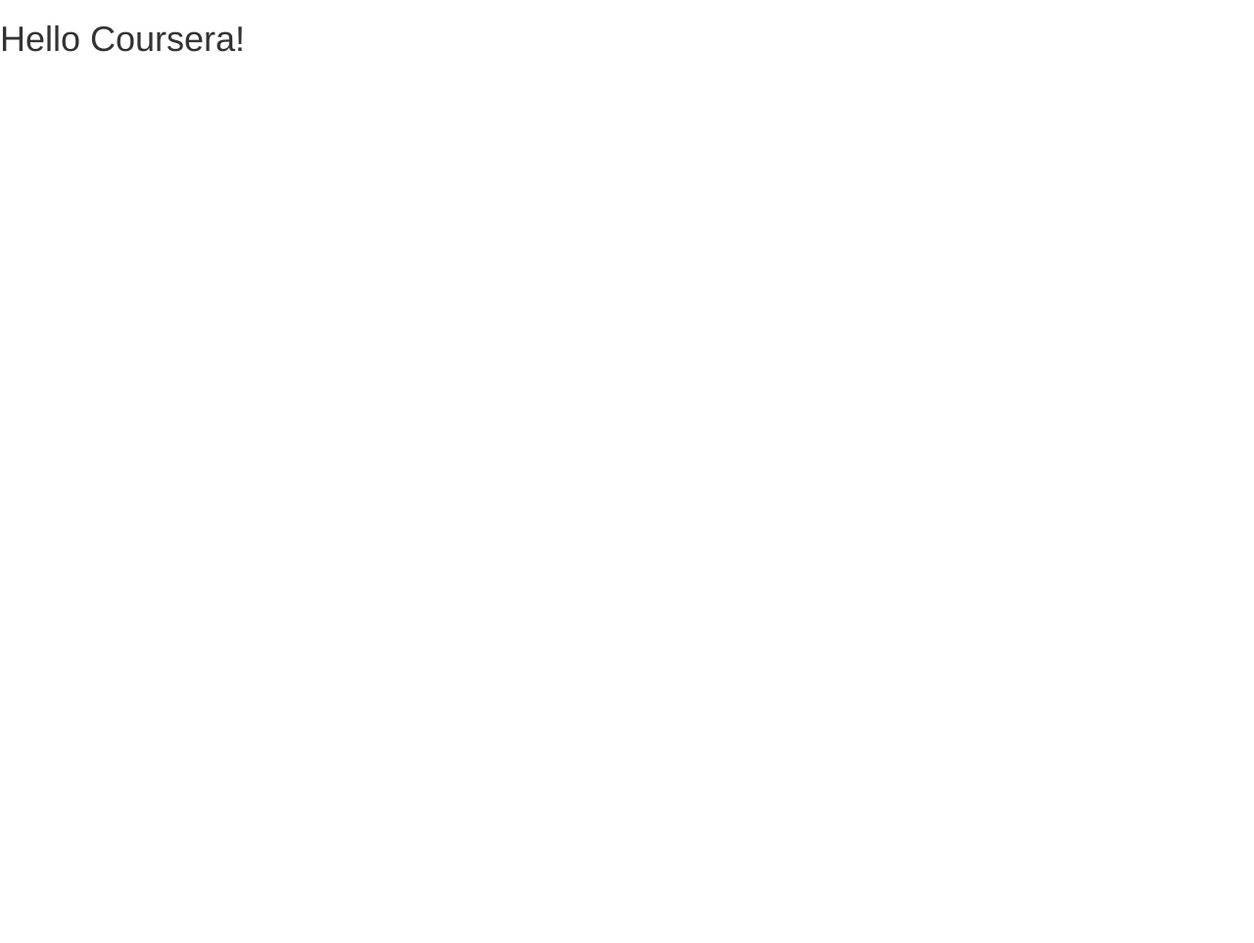
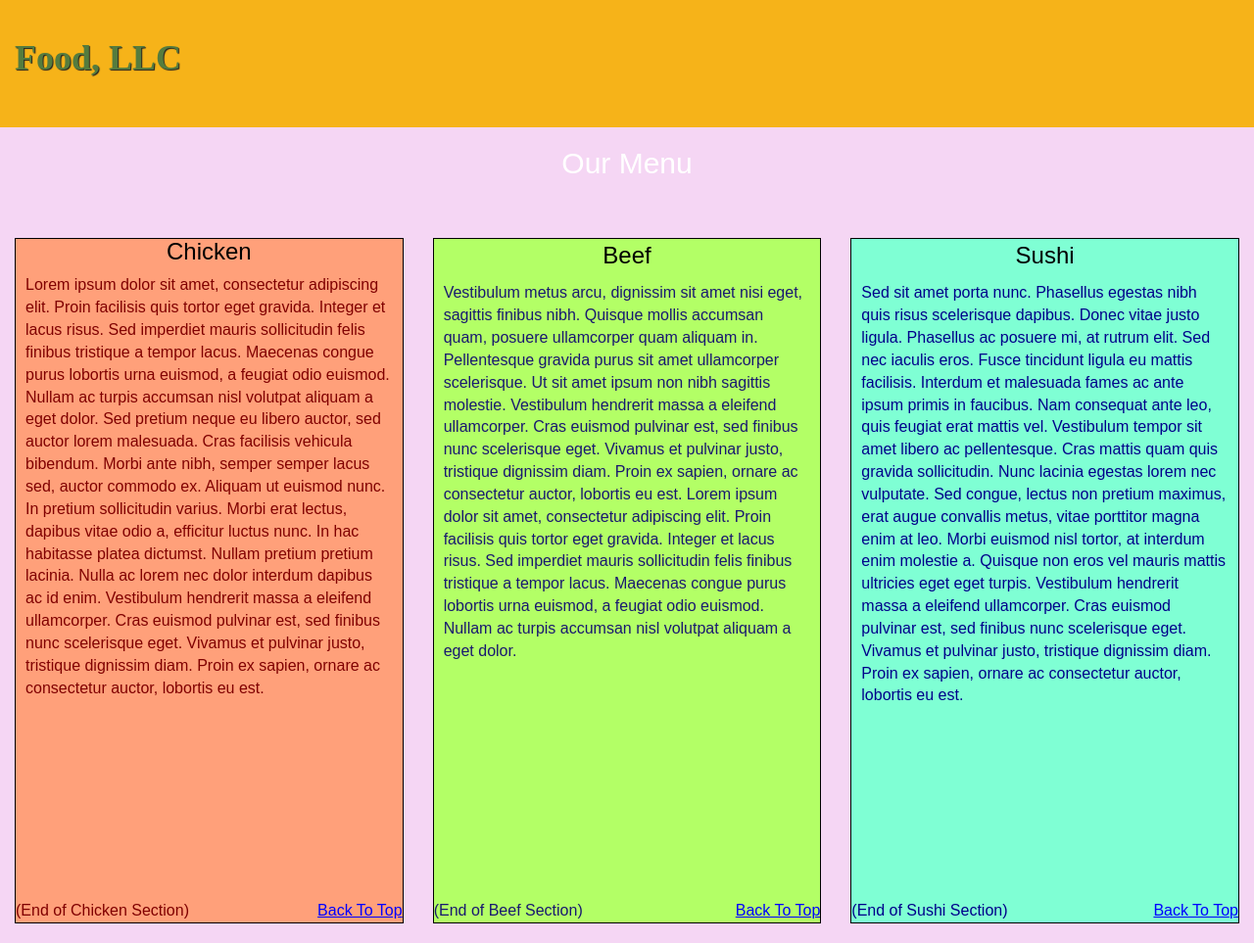
Before and after one commit to ch1pshe1/assignments, a plain HTML site: page module3-solution/index.html in a window 1280 px wide. Shown: the whole page at 98% size. Before the commit the page ends 800 px from the top, so only its background shows below. Drawn offline with Linux system fonts and the light colour scheme.

Commit message:
submission

```diff
--- a/module3-solution/css/styles.css
+++ b/module3-solution/css/styles.css
@@ -0,0 +1,107 @@
+* {
+  box-sizing: border-box;
+}
+body {
+  font-size: 16px;
+  color: #fff;
+  background-color: #f5d6f4;
+  font-family: 'Oxygen', sans-serif;
+}
+
+/** HEADER **/
+#header-nav {
+  background-color: #f6b319;
+  border-radius: 0;
+  border: 0;
+}
+
+.navbar-brand {
+  padding-top: 25px;
+  height: 100px;
+  margin: 15px;
+}
+
+.navbar-brand h1 { /* Brand Name */
+  font-family: 'Lora', serif;
+  color: #557c3e;
+  font-size: 2em;
+  font-weight: bold;
+  text-shadow: 1px 1px 1px #222;
+  margin-top: 0;
+  margin-bottom: 0;
+}
+.navbar-brand a:hover, .navbar-brand a:focus {
+  text-decoration: none;
+}
+
+#nav-list {
+  background-color: #E0FFFF;
+  color: #4B0082;
+  text-align: center;
+  font-size: 1.3em;
+}
+
+#nav-list a:hover {
+  background: #E7E7E7;
+}
+
+.navbar-header button.navbar-toggle, .navbar-header .icon-bar {
+  border: 1px solid #61122f;
+}
+/* END HEADER */
+
+/** BODY **/
+#page-heading {
+  margin-top: 0;
+  margin-bottom: 50px;
+}
+
+.menu-tile {
+  border: 1px solid black;
+  height: 700px;
+  margin-top: 10px;
+  margin-bottom: 20px;
+  overflow: auto;
+  position: relative;
+}
+
+.menu-title {
+  font-size: 1.5em;
+  color: black;
+  text-align: center;
+  margin-top: 0;
+ }
+
+.menu-tile p:nth-child(2) {
+  margin: 10px;
+}
+
+.menu-tile a {
+  color: blue;
+  position: absolute;
+  bottom: 0;
+  right: 0;
+  text-decoration: underline;
+}
+
+#menu-chicken {
+  background-color: #FFA07A;
+  color: #800000;
+}
+
+#menu-beef {
+  background-color: #b3ff66;
+  color: #191970;
+}
+
+#menu-sushi {
+  background-color: #7FFFD4;
+  color: #00008B;
+}
+
+#end-section {
+  position: absolute;
+  bottom: 0;
+  margin: 0;
+}
+/* END BODY */
--- a/module3-solution/index.html
+++ b/module3-solution/index.html
@@ -5,20 +5,75 @@
     <meta http-equiv="X-UA-Compatible" content="IE=edge">
     <meta name="viewport" content="width=device-width, initial-scale=1">
 
-    <!-- HTML5 shim and Respond.js for IE8 support of HTML5 elements and media queries -->
-    <!-- WARNING: Respond.js doesn't work if you view the page via file:// -->
-    <!--[if lt IE 9]>
-      <script src="https://oss.maxcdn.com/html5shiv/3.7.2/html5shiv.min.js"></script>
-      <script src="https://oss.maxcdn.com/respond/1.4.2/respond.min.js"></script>
-    <![endif]-->
-
-    <title>Boostrap Starter Page</title>
+    <title>Assignment Solution for Module 3</title>
     <link rel="stylesheet" href="css/bootstrap.min.css">
     <link rel="stylesheet" href="css/styles.css">
   </head>
 <body>
 
-  <h1>Hello Coursera!</h1>
+   <header>
+    <nav id="header-nav" class="navbar navbar-default">
+      <div class="container-fluid">
+        <div class="navbar-header">
+          <div class="navbar-brand">
+            <a href="index.html"><h1>Food, LLC</h1></a>
+          </div>
+
+          <button type="button" class="navbar-toggle collapsed" data-toggle="collapse" data-target="#collapsable-nav" aria-expanded="false">
+            <span class="sr-only">Toggle navigation</span>
+            <span class="icon-bar"></span>
+            <span class="icon-bar"></span>
+            <span class="icon-bar"></span>
+          </button>
+        </div>
+
+        <div id="collapsable-nav" class="collapse navbar-collapse">
+           <ul id="nav-list" class="nav navbar-nav navbar-right">
+            <li class="visible-xs">
+              <a href="index.html#menu-chicken">Chicken</a>
+            </li>
+            <li class="visible-xs">
+              <a href="index.html#menu-beef">Beef</a>
+            </li>
+            <li class="visible-xs">
+              <a href="index.html#menu-sushi">Sushi</a>
+            </li>
+          </ul><!-- #nav-list -->
+        </div><!-- .collapse .navbar-collapse -->
+      </div><!-- .container-float -->
+    </nav><!-- #header-nav -->
+  </header>
+
+  <div id="main-content" class="container-fluid">
+    <h2 id="page-heading" class="text-center">Our Menu</h2>
+
+    <div class="row">
+      <div class="col-md-4 col-sm-6">
+        <div id="menu-chicken" class="menu-tile">
+          <h3 class="menu-title">Chicken</h3>
+            <p>Lorem ipsum dolor sit amet, consectetur adipiscing elit. Proin facilisis quis tortor eget gravida. Integer et lacus risus. Sed imperdiet mauris sollicitudin felis finibus tristique a tempor lacus. Maecenas congue purus lobortis urna euismod, a feugiat odio euismod. Nullam ac turpis accumsan nisl volutpat aliquam a eget dolor. Sed pretium neque eu libero auctor, sed auctor lorem malesuada. Cras facilisis vehicula bibendum. Morbi ante nibh, semper semper lacus sed, auctor commodo ex. Aliquam ut euismod nunc. In pretium sollicitudin varius. Morbi erat lectus, dapibus vitae odio a, efficitur luctus nunc. In hac habitasse platea dictumst. Nullam pretium pretium lacinia. Nulla ac lorem nec dolor interdum dapibus ac id enim. Vestibulum hendrerit massa a eleifend ullamcorper. Cras euismod pulvinar est, sed finibus nunc scelerisque eget. Vivamus et pulvinar justo, tristique dignissim diam. Proin ex sapien, ornare ac consectetur auctor, lobortis eu est.</p>
+            <p id="end-section">(End of Chicken Section)</p>
+            <a href="index.html">Back To Top</a>
+        </div>
+      </div>
+      <div class="col-md-4 col-sm-6">
+        <div id="menu-beef" class="menu-tile">
+          <p class="menu-title">Beef</p>
+            <p>Vestibulum metus arcu, dignissim sit amet nisi eget, sagittis finibus nibh. Quisque mollis accumsan quam, posuere ullamcorper quam aliquam in. Pellentesque gravida purus sit amet ullamcorper scelerisque. Ut sit amet ipsum non nibh sagittis molestie. Vestibulum hendrerit massa a eleifend ullamcorper. Cras euismod pulvinar est, sed finibus nunc scelerisque eget. Vivamus et pulvinar justo, tristique dignissim diam. Proin ex sapien, ornare ac consectetur auctor, lobortis eu est. Lorem ipsum dolor sit amet, consectetur adipiscing elit. Proin facilisis quis tortor eget gravida. Integer et lacus risus. Sed imperdiet mauris sollicitudin felis finibus tristique a tempor lacus. Maecenas congue purus lobortis urna euismod, a feugiat odio euismod. Nullam ac turpis accumsan nisl volutpat aliquam a eget dolor. </p>
+            <p id="end-section">(End of Beef Section)</p>
+            <a href="index.html">Back To Top</a>
+        </div>
+      </div>
+      <div class="col-md-4 col-sm-12">
+        <div id="menu-sushi" class="menu-tile">
+          <p class="menu-title">Sushi</p>
+            <p>Sed sit amet porta nunc. Phasellus egestas nibh quis risus scelerisque dapibus. Donec vitae justo ligula. Phasellus ac posuere mi, at rutrum elit. Sed nec iaculis eros. Fusce tincidunt ligula eu mattis facilisis. Interdum et malesuada fames ac ante ipsum primis in faucibus. Nam consequat ante leo, quis feugiat erat mattis vel. Vestibulum tempor sit amet libero ac pellentesque. Cras mattis quam quis gravida sollicitudin. Nunc lacinia egestas lorem nec vulputate. Sed congue, lectus non pretium maximus, erat augue convallis metus, vitae porttitor magna enim at leo. Morbi euismod nisl tortor, at interdum enim molestie a. Quisque non eros vel mauris mattis ultricies eget eget turpis. Vestibulum hendrerit massa a eleifend ullamcorper. Cras euismod pulvinar est, sed finibus nunc scelerisque eget. Vivamus et pulvinar justo, tristique dignissim diam. Proin ex sapien, ornare ac consectetur auctor, lobortis eu est.</p>
+            <a href="index.html">Back To Top</a>
+            <p id="end-section">(End of Sushi Section)</p>
+        </div>
+      </div>
+    </div><!-- .row -->
+  </div><!-- .container -->
 
   <!-- jQuery (Bootstrap JS plugins depend on it) -->
   <script src="js/jquery-1.11.3.min.js"></script>
```
